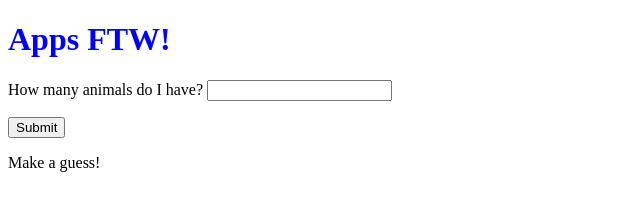
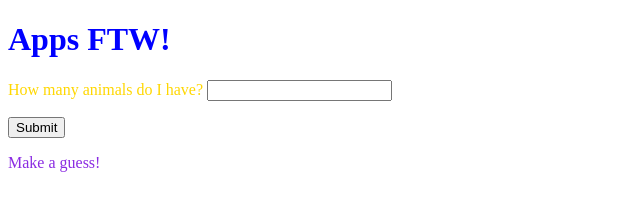
Before and after one commit to averagegalmarcy/boot-camp-day-4, a plain HTML site: page index.html in a window 1280 px wide. Shown: the whole page, without its empty margins (0-640 px from the left). Drawn offline with Linux system fonts and the light colour scheme.

Commit message:
Guess how many animals

```diff
--- a/index.js
+++ b/index.js
@@ -10,13 +10,13 @@ function handleSubmit(event) {
 
     var correct = 2;
     if (guess == correct) {
-        result.textContent='You are correct!';
+        result.textContent ='You are correct!';
     }
     else if (guess > 2) {
         result.textContent= 'Too high!';
     }
     else {
-        result.textContent= 'Too low!';
+       result.textContent= 'Too low!';
     }
     //if equal -> correct!
     //else if less than -> too low!
--- a/main.css
+++ b/main.css
@@ -1,3 +1,9 @@
 h1 {
     color: blue;
 }
+p {
+    color: gold;
+}
+#result {
+    color: blueviolet
+}
```
